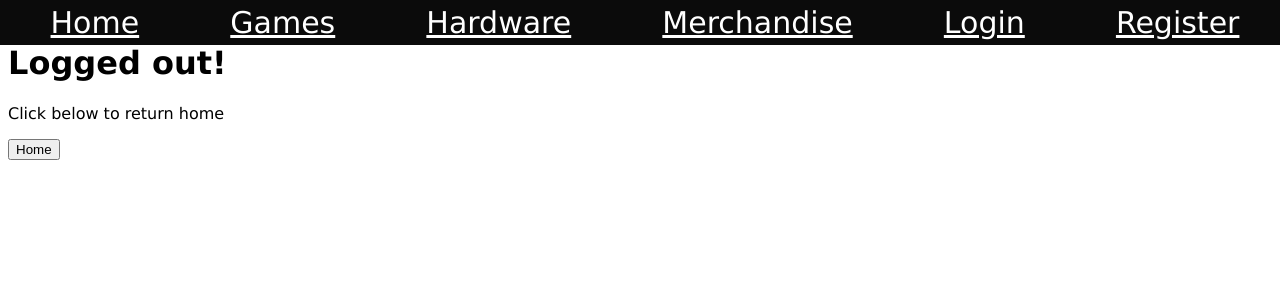
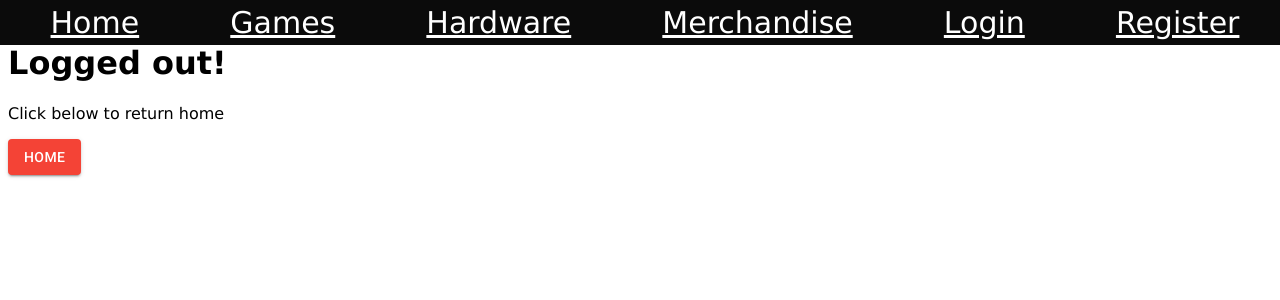
Before and after one commit to Jack-Tillman/TheCapstoneProject, a React (Vite) app: page /logout in a window 1280 px wide. Shown: the top 300 px of the page. Built offline with nearby package versions, Linux system fonts and the light colour scheme.

Commit message:
changed button on logout page to mui button

```diff
--- a/src/client/components/Logout.jsx
+++ b/src/client/components/Logout.jsx
@@ -1,4 +1,6 @@
 import { useNavigate } from "react-router-dom";
+import { Link } from "react-router-dom";
+import { Button } from "@mui/material";
 
 export const Logout = () => {
   sessionStorage.removeItem("token");
@@ -8,7 +10,7 @@ export const Logout = () => {
       <div id="success-notification">
         <h1>Logged out!</h1>
         <p>Click below to return home</p>
-        <button
+        {/* <button
           id="home-btn"
           onClick={(e) => {
             e.preventDefault();
@@ -16,7 +18,8 @@ export const Logout = () => {
           }}
         >
           Home
-        </button>
+        </button> */}
+        <Link to="/"><Button variant="contained">Home</Button></Link>
       </div>
     </>
   )
```
